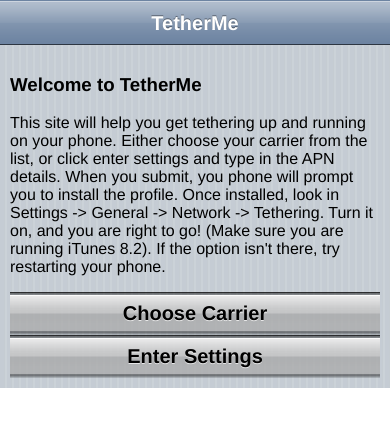
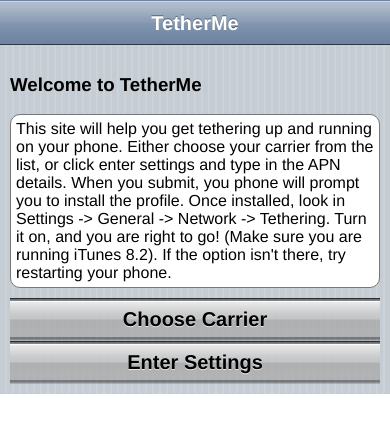
Before and after one commit to lstoll/tetherme, a Django app: template app/templates/index_iphone.html in a window 390 px wide. Shown: the top 433 px of the page. Run offline with Django 3.2, Linux system fonts and the light colour scheme; the template is opened without the code that fills it: most values are stand-ins (such as "Sample title", 1, 10 or a date in 2020); parts of the project's set-up code (start-up, migrations or seed data) failed here and were passed over.

Commit message:
iphone layout update
--HG--
extra : convert_revision : 5311a0932af7acd8d778ef1240b5cb33a342b812

```diff
--- a/app/templates/index_iphone.html
+++ b/app/templates/index_iphone.html
@@ -4,6 +4,7 @@
 <head>
   <title>TetherMe</title>
   <meta name="viewport" content="width=device-width; initial-scale=1.0; maximum-scale=1.0; user-scalable=0;"/>
+  <style type="text/css" media="screen">@import "/static/css/iphone.css";</style>
   <style type="text/css" media="screen">@import "/static/iui/iui.css";</style>
   <script type="application/x-javascript" src="/static/iui/iui.js"></script>
 </head>
@@ -17,10 +18,12 @@
     <!-- Home Page-->
     <div id="home" title="TetherMe" selected="true" class="panel">
         <h3>Welcome to TetherMe</h3>
-        <p>This site will help you get tethering up and running on your phone. Either choose your carrier from the list,
+        <div class="info">
+          This site will help you get tethering up and running on your phone. Either choose your carrier from the list,
         or click enter settings and type in the APN details. When you submit, you phone will prompt you to install
         the profile. Once installed, look in Settings -> General -> Network -> Tethering. Turn it on, and you are
-        right to go! (Make sure you are running iTunes 8.2). If the option isn't there, try restarting your phone.</p>
+        right to go! (Make sure you are running iTunes 8.2). If the option isn't there, try restarting your phone.
+        </div>
       <a class="whiteButton" href="#carriers">Choose Carrier</a>
       <a class="whiteButton" href="#manual">Enter Settings</a>
     </div>
--- /dev/null
+++ b/static/css/iphone.css
@@ -0,0 +1,31 @@
+.info {
+	margin-bottom: 10px;
+	padding: 5px;
+	border: 1px solid #777;
+	background: white;
+	min-height: 120px;
+	-webkit-border-radius: 10px;
+}
+
+.info h2 {
+	margin-top: 0;
+}
+
+.info h2 strong {
+	color: #777;
+}
+
+.info dl.brief {
+	display: block;
+	float: right;
+	font-size: 12px;
+	margin: 0 5px 5px 5px;
+	padding: 5px;
+	border: 1px solid #aaa;
+    background: rgba(0, 0, 0, 0.2);
+	-webkit-border-radius: 10px;
+}
+
+.info dl.brief dt {
+	position: absolute;
+}
```
